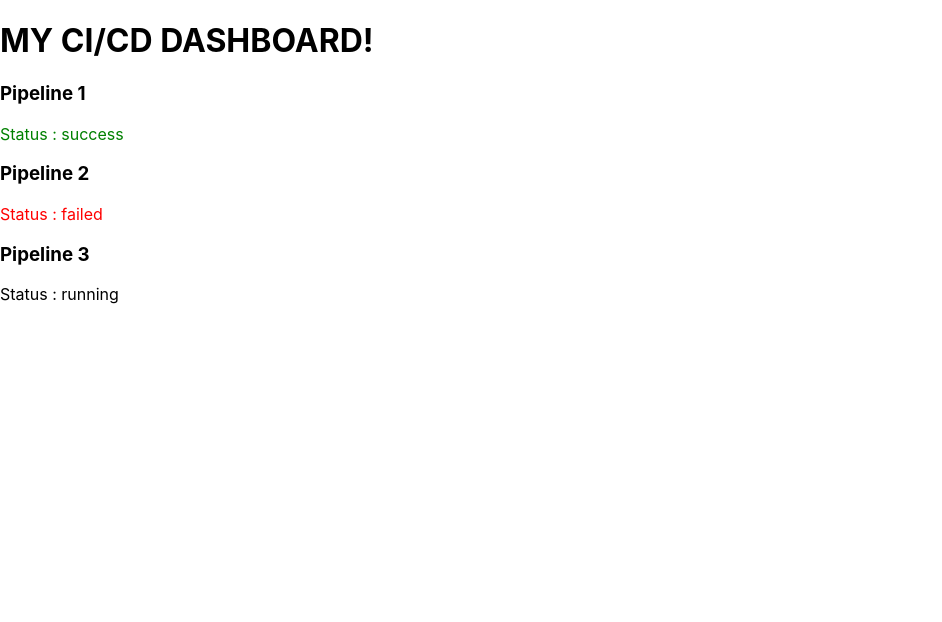
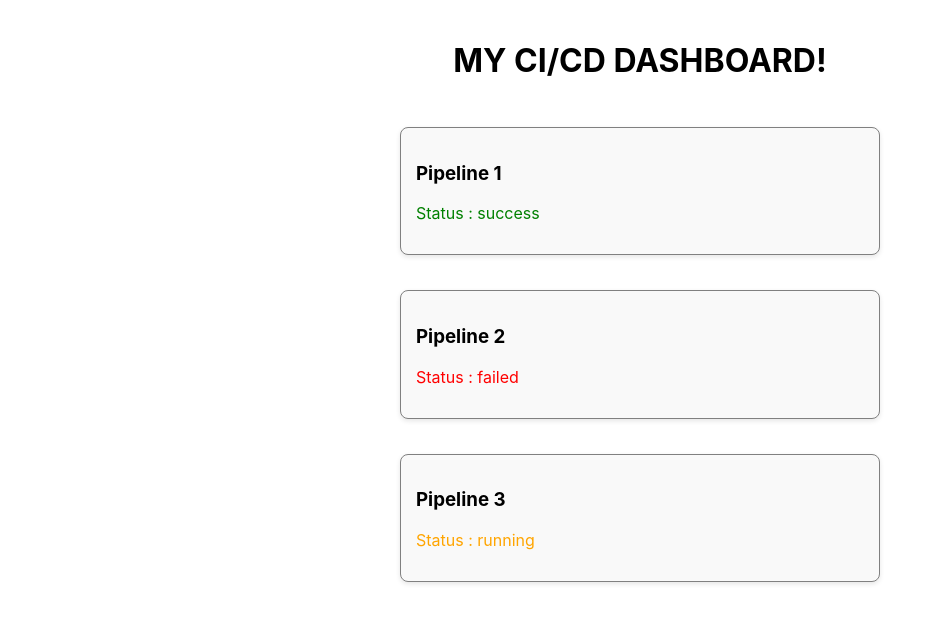
Before and after one commit to bhumiii083/CI-CD-Dashboard, a React (Create React App) app: page / in a window 1280 px wide. Shown: the top 622 px of the page, without its empty margins (0-942 px from the left). Built offline with nearby package versions, Linux system fonts and the light colour scheme.

Commit message:
added a little style(modifies app.css and added classnames in div tags)

```diff
--- a/src/App.css
+++ b/src/App.css
@@ -1,38 +1,25 @@
-.App {
+.container {
+  display: flex;
+  flex-direction: column;
+  gap: 15px;
+  padding: 20px;
+  max-width: 500px;
+  margin: auto;
+}
+
+h1{
   text-align: center;
 }
-
-.App-logo {
-  height: 40vmin;
-  pointer-events: none;
+.pipeCard {
+  padding : 15px;
+  margin : 10px;
+  border : 1px solid gray;
+  border-radius: 8px;
+  background-color:#f9f9f9;
+  box-shadow: 0 2px 5px rgba(0,0,0,0.1);
 }
 
-@media (prefers-reduced-motion: no-preference) {
-  .App-logo {
-    animation: App-logo-spin infinite 20s linear;
-  }
+.pipeCard:hover{
+  transform: scale(1.02);
+  cursor: pointer;
 }
-
-.App-header {
-  background-color: #282c34;
-  min-height: 100vh;
-  display: flex;
-  flex-direction: column;
-  align-items: center;
-  justify-content: center;
-  font-size: calc(10px + 2vmin);
-  color: white;
-}
-
-.App-link {
-  color: #61dafb;
-}
-
-@keyframes App-logo-spin {
-  from {
-    transform: rotate(0deg);
-  }
-  to {
-    transform: rotate(360deg);
-  }
-}
--- a/src/App.js
+++ b/src/App.js
@@ -7,21 +7,21 @@ const pipeline = [{
   status: 'success',
   logs : ["Build started...",
   "Tests passed...",
-  "Deployment successful..."]
+  "Deployment successful 🥳..."]
 }, {
   id: 2,
   name: 'Pipeline 2',
   status: 'failed',
   logs : ["Build started...",
   "Tests passed...",
-  "Deployment successful..."]
+  "Deployment FAILED 😣"]
 }, {
   id: 3,
   name: 'Pipeline 3',
   status: 'running',
   logs : ["Build started...",
   "Tests passed...",
-  "Deployment successful..."]
+  "Deployment in progress 😗..."]
 }]
 
 
@@ -30,7 +30,7 @@ const pipeline = [{
 
 function App() {
   return (
-    <div>
+    <div className="container">
       <h1>MY CI/CD DASHBOARD!</h1>
       {pipeline.map((pl) => (
         <PipelineCard
--- a/src/PipelineCard.js
+++ b/src/PipelineCard.js
@@ -3,14 +3,14 @@ import { useState } from "react";
 function PipelineCard({ name, status , logs }) {
     const [showLogs,setShowLogs] = useState(false)
 
-    let color = "black";
+    let color = "orange";
     if (status === "success") {
         color = "green";
     } else if (status === "failed") {
         color = "red";
     }
     return (
-        <div onClick={() => setShowLogs(!showLogs)}>
+        <div className="pipeCard" onClick={() => setShowLogs(!showLogs)}>
             <h3>{name}</h3>
             <p style={{ color: color }} >
             Status : {status}</p>
```
